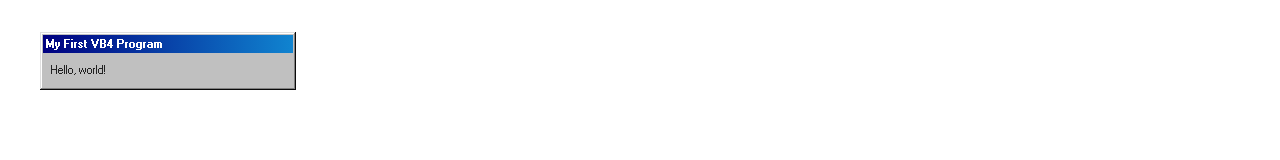
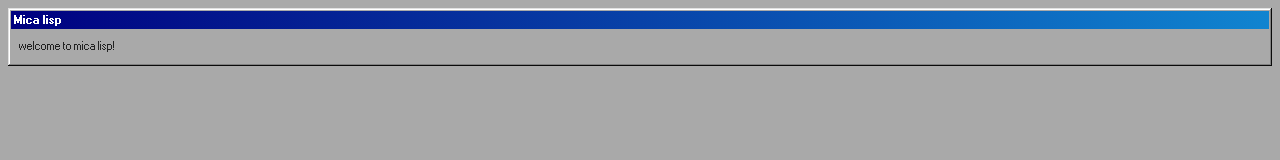
Before and after one commit to Mica-Lisp/Mica-Lisp.github.io, a plain HTML site: page index.html in a window 1280 px wide. Drawn offline with nearby package versions, Linux system fonts and the light colour scheme.

Commit message:
Update index.html

```diff
--- a/index.html
+++ b/index.html
@@ -6,15 +6,15 @@
   <link rel="stylesheet" href="https://unpkg.com/98.css" />
 </head>
 
-<body>
+<body style="background-color:DarkGray;>
   <div class="window" style="margin: 32px; width: 250px">
     <div class="title-bar">
       <div class="title-bar-text">
-        My First VB4 Program
+        Mica lisp
       </div>
     </div>
     <div class="window-body">
-      <p>Hello, world!</p>
+      <p>welcome to mica lisp!</p>
     </div>
   </div>
 </body>
```
